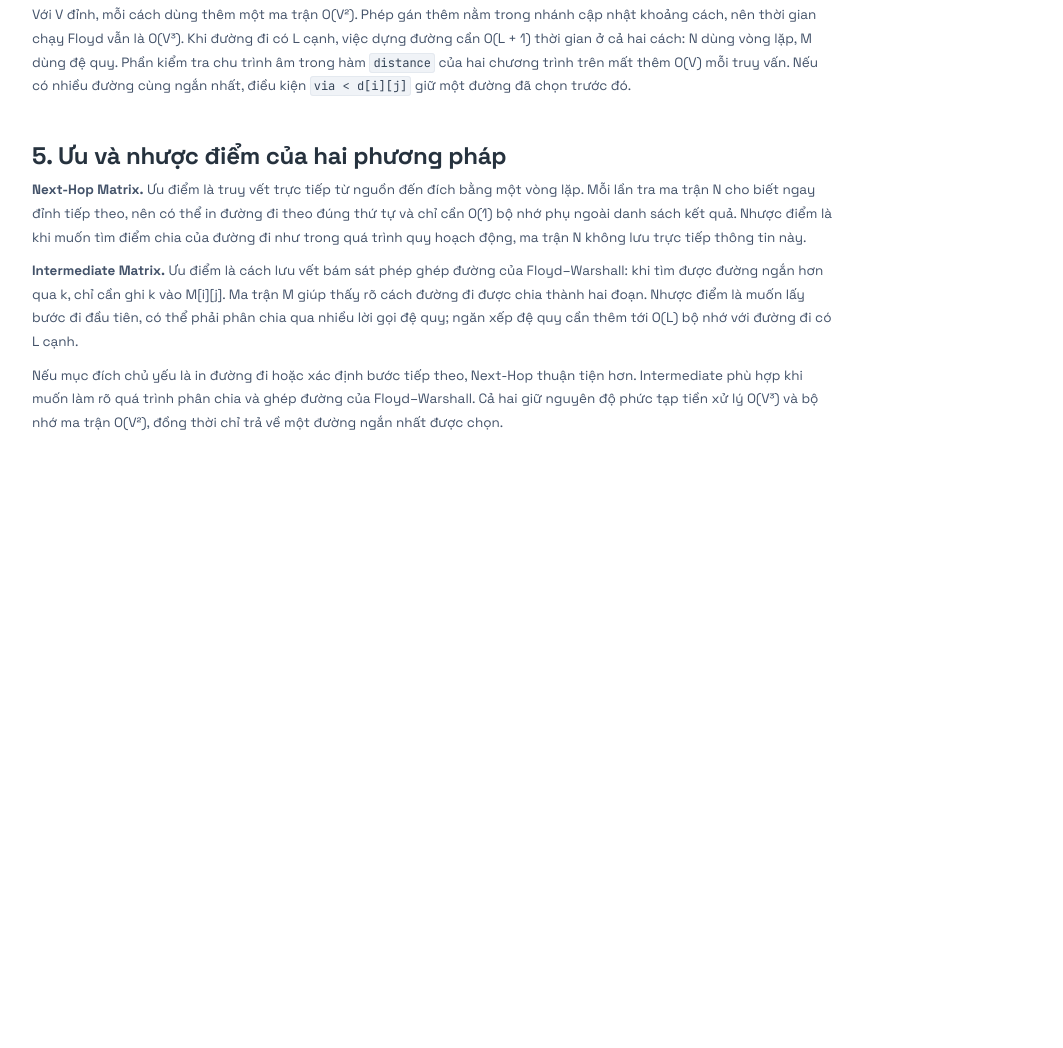
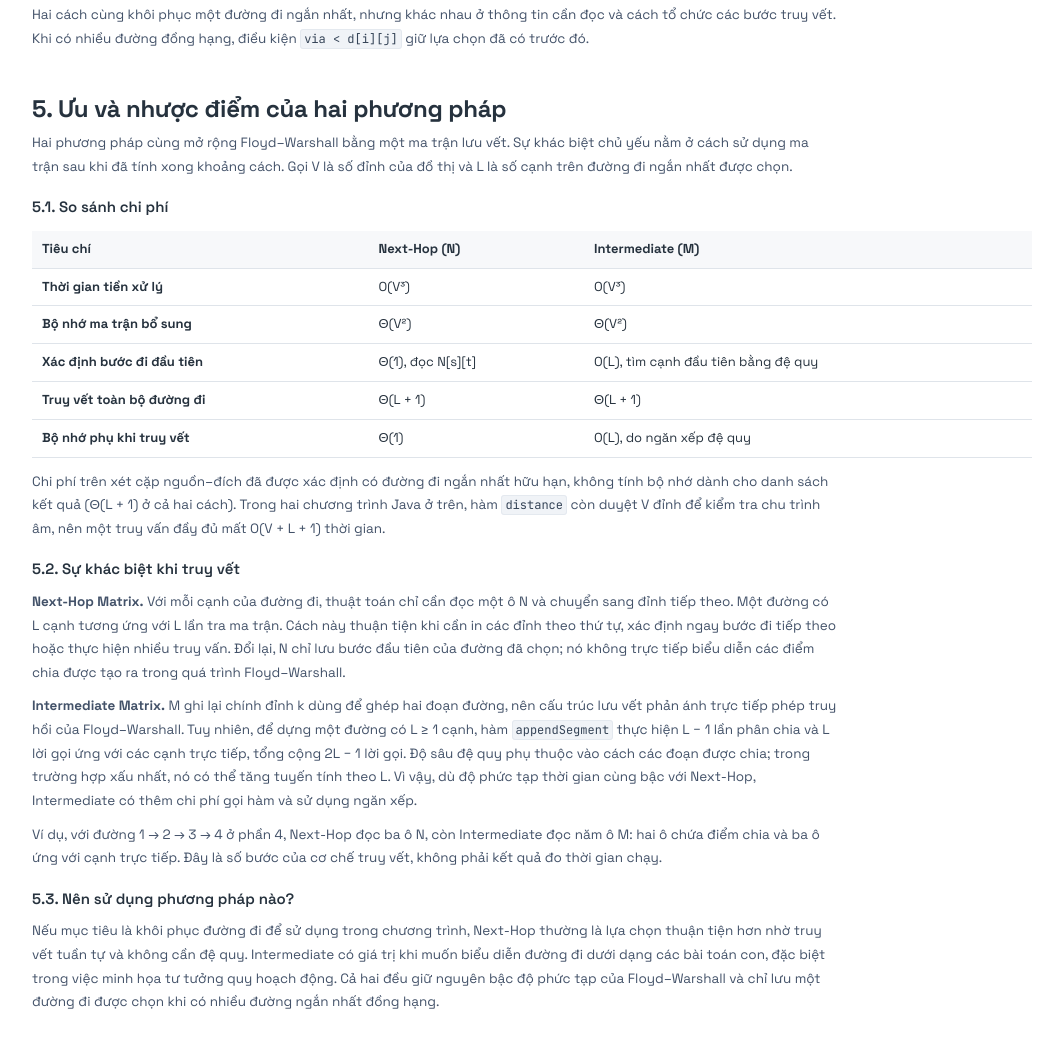
Before and after one commit to kieran-lucas/floyd-warshall-path-reconstruction, a plain HTML site: page index.html in a window 1280 px wide. Shown: the part 9551-10599 px from the top of the page, without its empty margins (108-1171 px from the left). Before the commit the page ends 10031 px from the top, so only its background shows below. Drawn offline with Linux system fonts and the light colour scheme.

Commit message:
Give a rigorous comparison of Floyd reconstruction cost and practical trade-offs

```diff
--- a/index.html
+++ b/index.html
@@ -403,13 +403,31 @@ M = [1, 2, 3, 4]</code></pre>
 <g class="compare-leaf"><rect x="277" y="67" width="96" height="37" rx="4"/><rect x="7" y="129" width="96" height="37" rx="4"/><rect x="125" y="129" width="96" height="37" rx="4"/><text x="325" y="79">(3, 4)</text><text class="compare-sub" x="325" y="93">cạnh gốc</text><text x="55" y="141">(1, 2)</text><text class="compare-sub" x="55" y="155">cạnh gốc</text><text x="173" y="141">(2, 3)</text><text class="compare-sub" x="173" y="155">cạnh gốc</text></g></svg>
 <p>Đọc M, dựng đoạn trái trước rồi dựng đoạn phải.</p></figure>
 <div class="compare-result">Cùng một đường đi: <strong>1 → 2 → 3 → 4</strong> · Tổng trọng số: 9</div></div>
-<p>Với V đỉnh, mỗi cách dùng thêm một ma trận O(V²). Phép gán thêm nằm trong nhánh cập nhật khoảng cách, nên thời gian chạy Floyd vẫn là O(V³). Khi đường đi có L cạnh, việc dựng đường cần O(L + 1) thời gian ở cả hai cách: N dùng vòng lặp, M dùng đệ quy. Phần kiểm tra chu trình âm trong hàm <code>distance</code> của hai chương trình trên mất thêm O(V) mỗi truy vấn. Nếu có nhiều đường cùng ngắn nhất, điều kiện <code>via &lt; d[i][j]</code> giữ một đường đã chọn trước đó.</p>
+<p>Hai cách cùng khôi phục một đường đi ngắn nhất, nhưng khác nhau ở thông tin cần đọc và cách tổ chức các bước truy vết. Khi có nhiều đường đồng hạng, điều kiện <code>via &lt; d[i][j]</code> giữ lựa chọn đã có trước đó.</p>
 </section>
 
 <section id="trade-offs"><h2>5. Ưu và nhược điểm của hai phương pháp</h2>
-<p><strong>Next-Hop Matrix.</strong> Ưu điểm là truy vết trực tiếp từ nguồn đến đích bằng một vòng lặp. Mỗi lần tra ma trận N cho biết ngay đỉnh tiếp theo, nên có thể in đường đi theo đúng thứ tự và chỉ cần O(1) bộ nhớ phụ ngoài danh sách kết quả. Nhược điểm là khi muốn tìm điểm chia của đường đi như trong quá trình quy hoạch động, ma trận N không lưu trực tiếp thông tin này.</p>
-<p><strong>Intermediate Matrix.</strong> Ưu điểm là cách lưu vết bám sát phép ghép đường của Floyd–Warshall: khi tìm được đường ngắn hơn qua k, chỉ cần ghi k vào M[i][j]. Ma trận M giúp thấy rõ cách đường đi được chia thành hai đoạn. Nhược điểm là muốn lấy bước đi đầu tiên, có thể phải phân chia qua nhiều lời gọi đệ quy; ngăn xếp đệ quy cần thêm tới O(L) bộ nhớ với đường đi có L cạnh.</p>
-<p>Nếu mục đích chủ yếu là in đường đi hoặc xác định bước tiếp theo, Next-Hop thuận tiện hơn. Intermediate phù hợp khi muốn làm rõ quá trình phân chia và ghép đường của Floyd–Warshall. Cả hai giữ nguyên độ phức tạp tiền xử lý O(V³) và bộ nhớ ma trận O(V²), đồng thời chỉ trả về một đường ngắn nhất được chọn.</p>
+<p>Hai phương pháp cùng mở rộng Floyd–Warshall bằng một ma trận lưu vết. Sự khác biệt chủ yếu nằm ở cách sử dụng ma trận sau khi đã tính xong khoảng cách. Gọi V là số đỉnh của đồ thị và L là số cạnh trên đường đi ngắn nhất được chọn.</p>
+
+<h3>5.1. So sánh chi phí</h3>
+<table class="compare" aria-label="So sánh chi phí của Next-Hop và Intermediate Matrix">
+<thead><tr><th scope="col">Tiêu chí</th><th scope="col">Next-Hop (N)</th><th scope="col">Intermediate (M)</th></tr></thead>
+<tbody>
+<tr><th scope="row">Thời gian tiền xử lý</th><td>O(V³)</td><td>O(V³)</td></tr>
+<tr><th scope="row">Bộ nhớ ma trận bổ sung</th><td>Θ(V²)</td><td>Θ(V²)</td></tr>
+<tr><th scope="row">Xác định bước đi đầu tiên</th><td>Θ(1), đọc N[s][t]</td><td>O(L), tìm cạnh đầu tiên bằng đệ quy</td></tr>
+<tr><th scope="row">Truy vết toàn bộ đường đi</th><td>Θ(L + 1)</td><td>Θ(L + 1)</td></tr>
+<tr><th scope="row">Bộ nhớ phụ khi truy vết</th><td>Θ(1)</td><td>O(L), do ngăn xếp đệ quy</td></tr>
+</tbody></table>
+<p>Chi phí trên xét cặp nguồn–đích đã được xác định có đường đi ngắn nhất hữu hạn, không tính bộ nhớ dành cho danh sách kết quả (Θ(L + 1) ở cả hai cách). Trong hai chương trình Java ở trên, hàm <code>distance</code> còn duyệt V đỉnh để kiểm tra chu trình âm, nên một truy vấn đầy đủ mất O(V + L + 1) thời gian.</p>
+
+<h3>5.2. Sự khác biệt khi truy vết</h3>
+<p><strong>Next-Hop Matrix.</strong> Với mỗi cạnh của đường đi, thuật toán chỉ cần đọc một ô N và chuyển sang đỉnh tiếp theo. Một đường có L cạnh tương ứng với L lần tra ma trận. Cách này thuận tiện khi cần in các đỉnh theo thứ tự, xác định ngay bước đi tiếp theo hoặc thực hiện nhiều truy vấn. Đổi lại, N chỉ lưu bước đầu tiên của đường đã chọn; nó không trực tiếp biểu diễn các điểm chia được tạo ra trong quá trình Floyd–Warshall.</p>
+<p><strong>Intermediate Matrix.</strong> M ghi lại chính đỉnh k dùng để ghép hai đoạn đường, nên cấu trúc lưu vết phản ánh trực tiếp phép truy hồi của Floyd–Warshall. Tuy nhiên, để dựng một đường có L ≥ 1 cạnh, hàm <code>appendSegment</code> thực hiện L − 1 lần phân chia và L lời gọi ứng với các cạnh trực tiếp, tổng cộng 2L − 1 lời gọi. Độ sâu đệ quy phụ thuộc vào cách các đoạn được chia; trong trường hợp xấu nhất, nó có thể tăng tuyến tính theo L. Vì vậy, dù độ phức tạp thời gian cùng bậc với Next-Hop, Intermediate có thêm chi phí gọi hàm và sử dụng ngăn xếp.</p>
+<p>Ví dụ, với đường 1 → 2 → 3 → 4 ở phần 4, Next-Hop đọc ba ô N, còn Intermediate đọc năm ô M: hai ô chứa điểm chia và ba ô ứng với cạnh trực tiếp. Đây là số bước của cơ chế truy vết, không phải kết quả đo thời gian chạy.</p>
+
+<h3>5.3. Nên sử dụng phương pháp nào?</h3>
+<p>Nếu mục tiêu là khôi phục đường đi để sử dụng trong chương trình, Next-Hop thường là lựa chọn thuận tiện hơn nhờ truy vết tuần tự và không cần đệ quy. Intermediate có giá trị khi muốn biểu diễn đường đi dưới dạng các bài toán con, đặc biệt trong việc minh họa tư tưởng quy hoạch động. Cả hai đều giữ nguyên bậc độ phức tạp của Floyd–Warshall và chỉ lưu một đường đi được chọn khi có nhiều đường ngắn nhất đồng hạng.</p>
 </section>
 
 </main></body></html>
```
